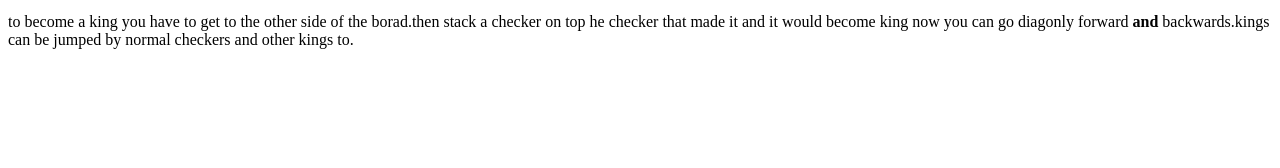
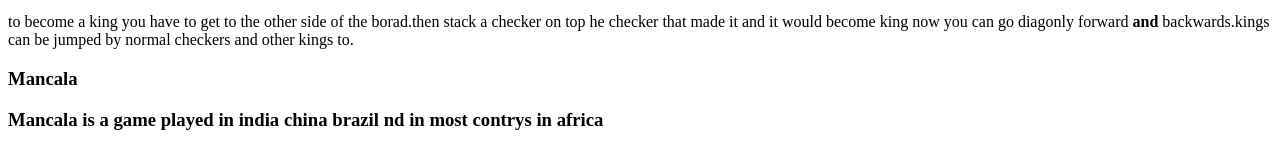
Before and after one commit to Micah567/website, a plain HTML site: page index.html in a window 1280 px wide. Shown: the part 608-776 px from the top of the page. Drawn offline with Linux system fonts and the light colour scheme.

Commit message:
Update index.html

```diff
--- a/index.html
+++ b/index.html
@@ -1,4 +1,7 @@
 <html>
+  <head>
+    <title>SPORT AND BOARD GAMES</title>
+  </head>
 <body>
 <h1>SPORT AND BOARD GAMES</h1>
 <p>Welcome this concludes how to play sports and board games.</p>
@@ -19,6 +22,11 @@
   <p> to become a king you have to  get to the other side of the borad.then stack a checker on top he checker that made it and it would
     become king now you can go diagonly forward <b>and</b> backwards.kings can be jumped by normal checkers and other  kings to.</p>
 
+ <h3>Mancala<h3/>
+
+   <p>Mancala is a game played in india china brazil nd in most contrys in africa<p/>
+
+
 
 
 
```
